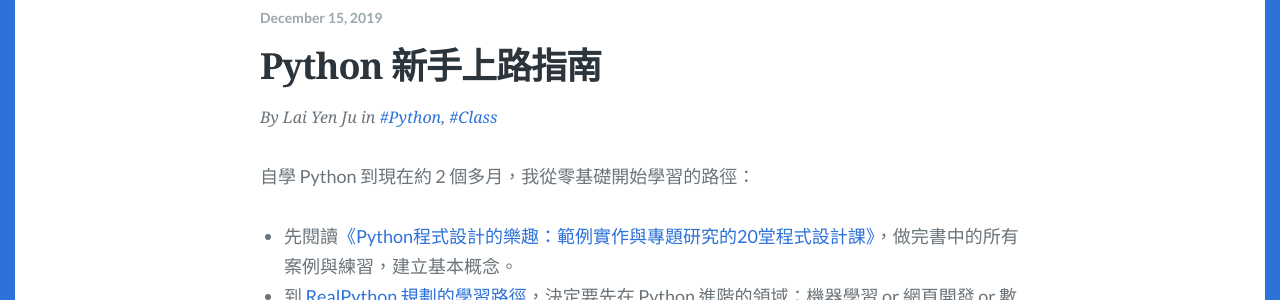
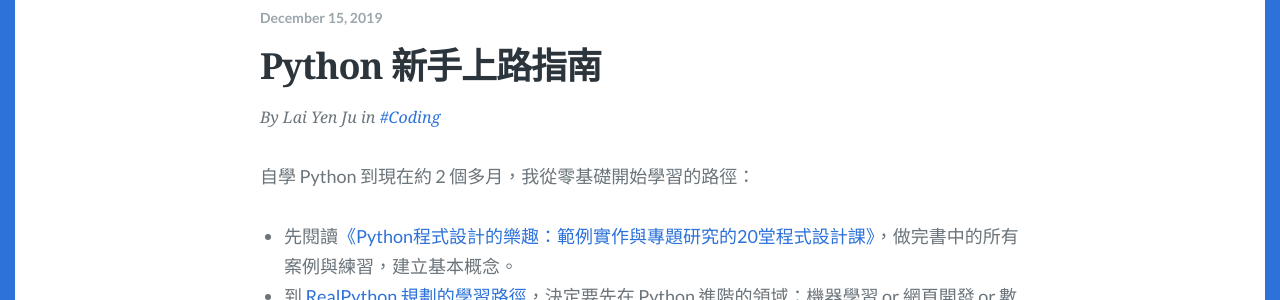
Before and after one commit to laiyenju/laiyenju.github.io, a Jekyll site: the page built from _posts/2019-12-15-python-starter.md, in a window 1280 px wide. Shown: the part 217-517 px from the top of the page. Built offline with Jekyll 4.4.1, drawn with Linux system fonts in a browser that asks for light colours.

Commit message:
Update 2019-12-15-python-starter.md

```diff
--- a/_posts/2019-12-15-python-starter.md
+++ b/_posts/2019-12-15-python-starter.md
@@ -8,8 +8,7 @@ author: Lai Yen Ju
 categories:
   - Note
 tags:
-  - Python
-  - Class
+  - Coding
 excerpt: 親測有效的高 CP 值 Python 初學者學習資源
 ---
 
```
